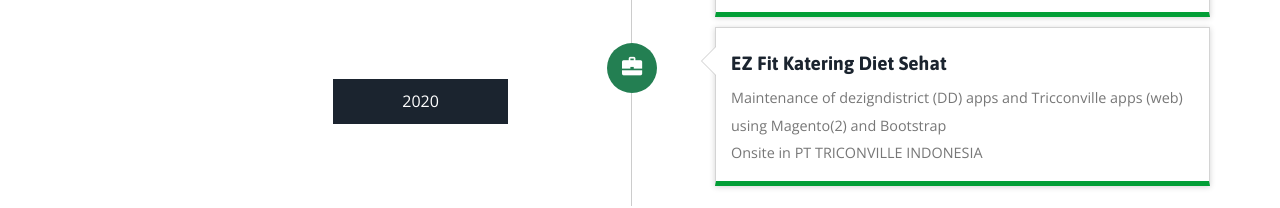
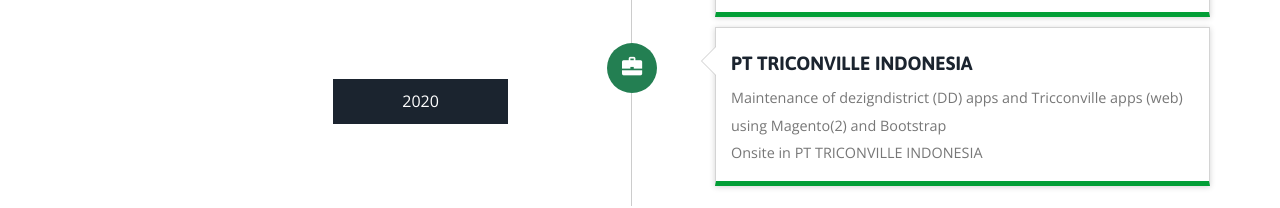
Before and after one commit to aroficksallu/aroficksallu.github.io, a plain HTML site: page index.html in a window 1280 px wide. Shown: the part 2676-2884 px from the top of the page. Drawn offline with nearby package versions, Linux system fonts and the light colour scheme; files whose address does not match are found by name.

Commit message:
Update index.html

```diff
--- a/index.html
+++ b/index.html
@@ -330,7 +330,7 @@
 									<div class="timeline-badge success"><i class="glyphicon glyphicon-briefcase"></i></div>
 									<div class="timeline-panel">
 									<div class="timeline-heading">
-										<h4 class="timeline-title">EZ Fit Katering Diet Sehat</h4>
+										<h4 class="timeline-title">PT TRICONVILLE INDONESIA</h4>
 									</div>
 									<div class="timeline-body">
 										<p>
```
